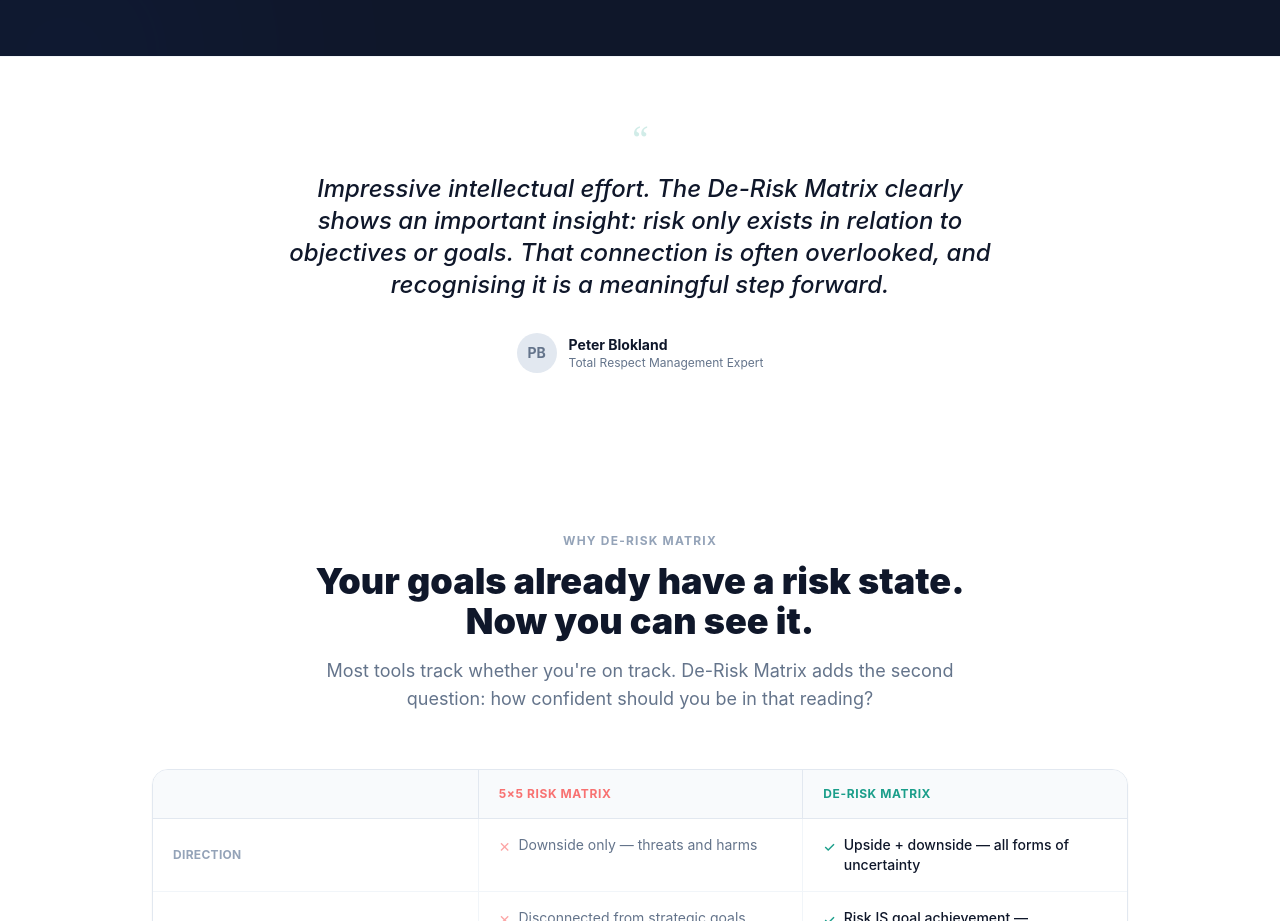
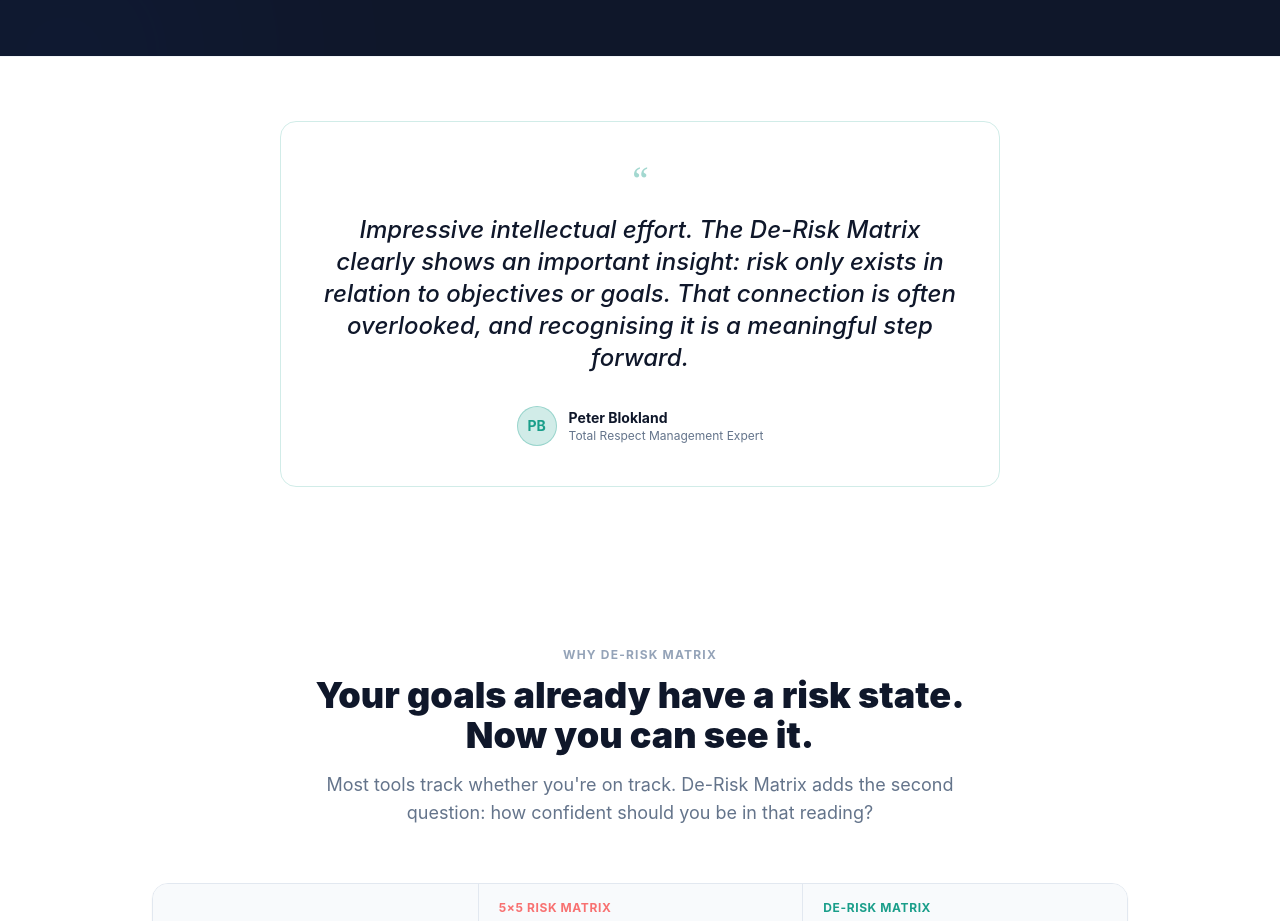
Before and after one commit to magnusbjelkerud/deriskmatrix-www, a Next.js app: page / in a window 1280 px wide. Shown: the part 3020-3941 px from the top of the page. Built offline with nearby package versions, Linux system fonts and the light colour scheme.

Commit message:
homepage: style testimonial with teal card

```diff
--- a/app/page.js
+++ b/app/page.js
@@ -293,18 +293,20 @@ export default function Home() {
 
       {/* ── [3b] TESTIMONIAL ─────────────────────────────────────────── */}
       <section className="py-16 bg-white border-t border-slate-100">
-        <div className="max-w-3xl mx-auto px-6 text-center">
-          <div className="text-4xl text-teal/20 mb-4 font-serif leading-none">&ldquo;</div>
+        <div className="max-w-3xl mx-auto px-6">
+          <div className="bg-teal/8 border border-teal/20 rounded-2xl px-10 py-10 text-center">
+            <div className="text-4xl text-teal/40 mb-4 font-serif leading-none">&ldquo;</div>
             <blockquote className="text-xl md:text-2xl font-medium text-navy leading-relaxed mb-8 italic">
               Impressive intellectual effort. The De-Risk Matrix clearly shows an important insight:
               risk only exists in relation to objectives or goals.
               That connection is often overlooked, and recognising it is a meaningful step forward.
             </blockquote>
             <div className="flex items-center justify-center gap-3">
-            <div className="w-10 h-10 rounded-full bg-slate-200 flex items-center justify-center text-slate-500 font-bold text-sm flex-shrink-0">PB</div>
+              <div className="w-10 h-10 rounded-full bg-teal/20 border border-teal/30 flex items-center justify-center text-teal font-bold text-sm flex-shrink-0">PB</div>
               <div className="text-left">
                 <div className="font-bold text-navy text-sm">Peter Blokland</div>
                 <div className="text-slate-500 text-xs">Total Respect Management Expert</div>
+              </div>
             </div>
           </div>
         </div>
```
Lines whose indentation alone changed are shown as unchanged.
